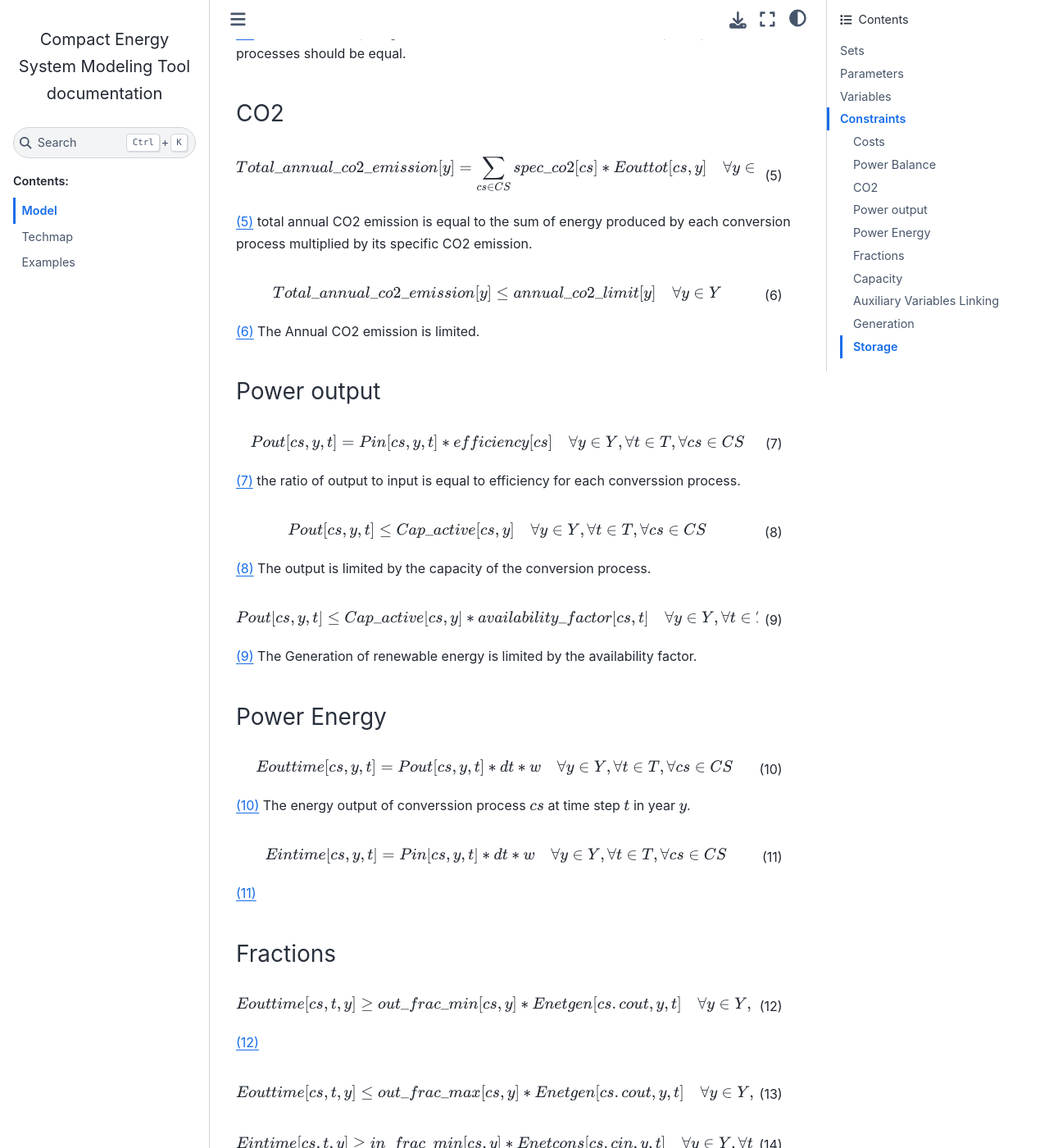
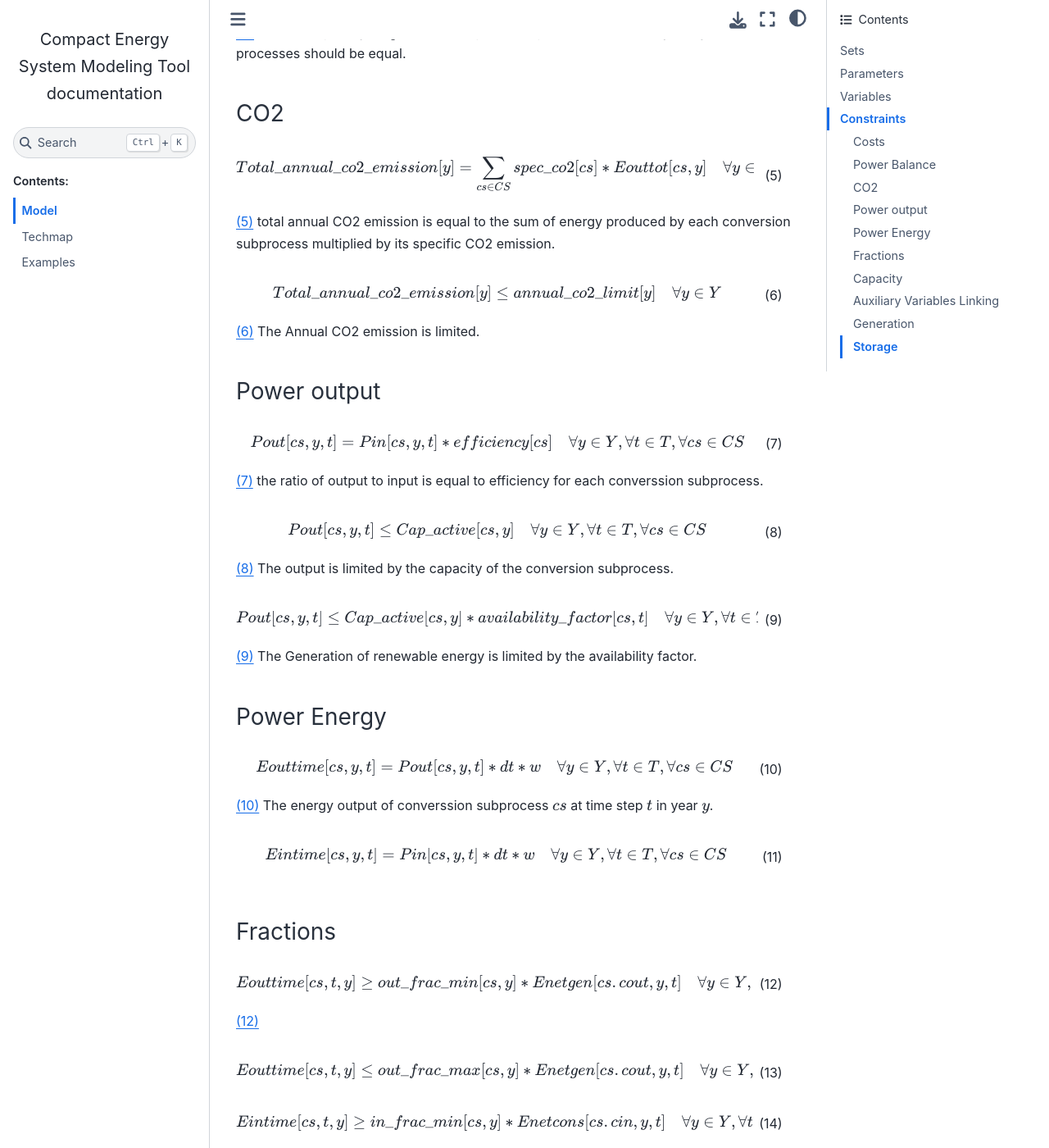
Before and after one commit to EINS-TUDa/CESM, a Sphinx documentation site: the page built from docs/source/model.rst, in a window 1280 px wide and 1400 px high, scrolled down 5310 px. Shown: the whole window at 82% size. Built offline with Sphinx 7.4.7 and the Sphinx Book theme 1.1.4, drawn with Linux system fonts in a browser that asks for light colours.

Commit message:
cp changed to cs

```diff
--- a/docs/source/model.rst
+++ b/docs/source/model.rst
@@ -143,7 +143,7 @@ CO2
 .. math:: Total\_annual\_co2\_emission[y] = \sum_{cs \in CS} spec\_co2[cs] * Eouttot[cs,y] \quad \forall y \in Y
     :label: annual_co2_emission_eq
 
-:eq:`annual_co2_emission_eq` total annual CO2 emission is equal to the sum of energy produced by each conversion process multiplied by its specific CO2 emission.
+:eq:`annual_co2_emission_eq` total annual CO2 emission is equal to the sum of energy produced by each conversion subprocess multiplied by its specific CO2 emission.
 
 .. math:: Total\_annual\_co2\_emission[y] \leq annual\_co2\_limit[y] \quad \forall y \in Y
     :label: annual_co2_emission_limit_eq
@@ -156,12 +156,12 @@ Power output
 .. math:: Pout[cs,y,t] = Pin[cs,y,t] * efficiency[cs] \quad \forall y\in Y, \forall t\in T, \forall cs\in CS
     :label: efficiency_eq
 
-:eq:`efficiency_eq` the ratio of output to input is equal to efficiency for each converssion process.
+:eq:`efficiency_eq` the ratio of output to input is equal to efficiency for each converssion subprocess.
 
 .. math:: Pout[cs,y,t] \leq Cap\_active[cs,y] \quad \forall y\in Y, \forall t\in T, \forall cs\in CS
     :label: max_power_out_eq
 
-:eq:`max_power_out_eq` The output is limited by the capacity of the conversion process.
+:eq:`max_power_out_eq` The output is limited by the capacity of the conversion subprocess.
 
 .. math:: Pout[cs,y,t] \leq Cap\_active[cs,y] * availability\_factor[cs,t] \quad  \forall y\in Y,\forall t\in T, \forall cs\in CS \setminus SCS
     :label: re_availability_eq
@@ -174,12 +174,11 @@ Power Energy
 .. math:: Eouttime[cs,y,t] = Pout[cs,y,t]*dt*w \quad  \forall y\in Y,\forall t\in T, \forall cs\in CS
     :label: eouttime_eq
 
-:eq:`eouttime_eq` The energy output of converssion process :math:`cs` at time step :math:`t` in year :math:`y`.
+:eq:`eouttime_eq` The energy output of converssion subprocess :math:`cs` at time step :math:`t` in year :math:`y`.
 
 .. math:: Eintime[cs,y,t] = Pin[cs,y,t]*dt*w \quad  \forall y\in Y,\forall t\in T, \forall cs\in CS
     :label: eintime_eq
 
-:eq:`eintime_eq`
 
 Fractions
 ~~~~~~~~~~~~~~~~~~~
```
Also changed, not shown: other parts of docs/source/model.rst (+0 -2 lines).
